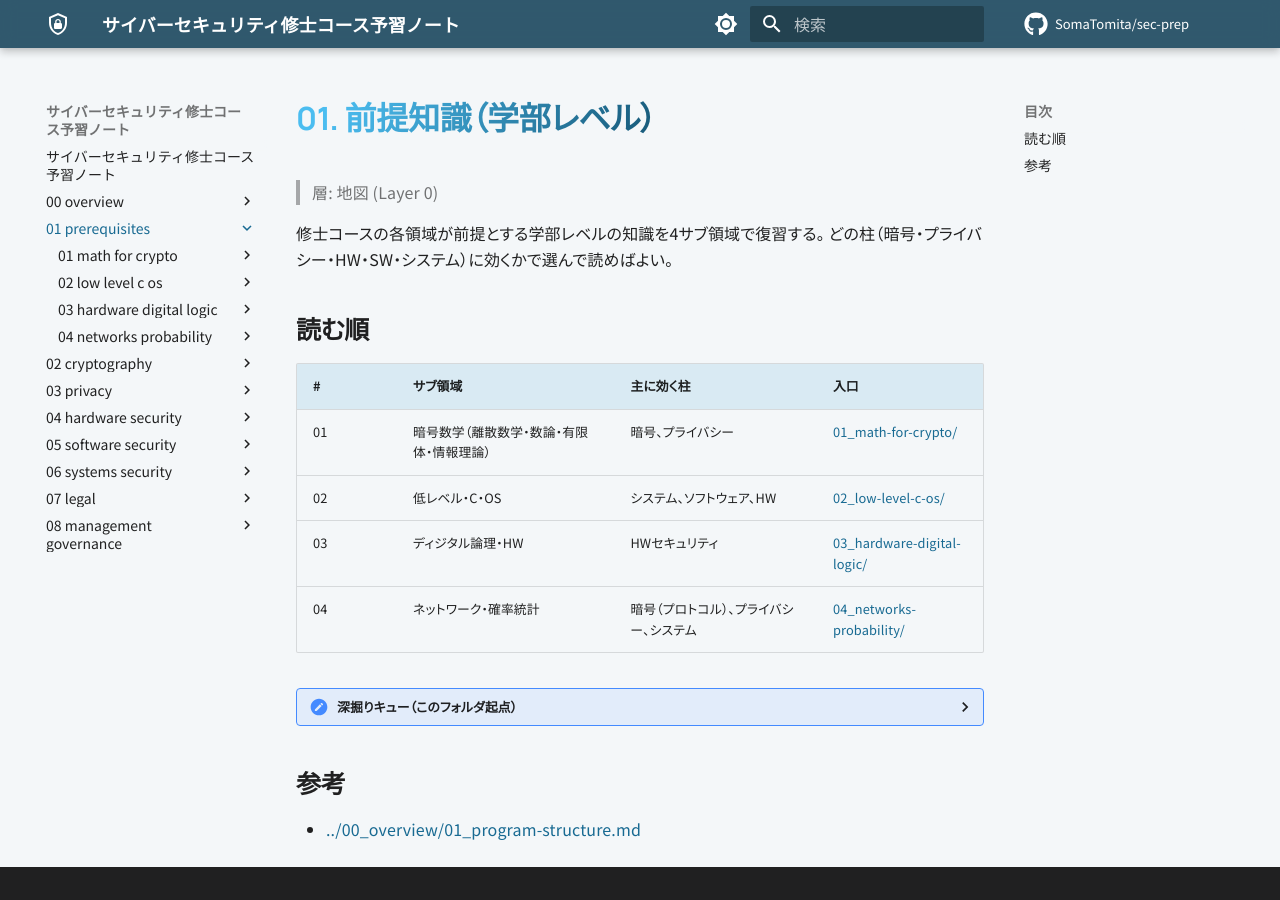
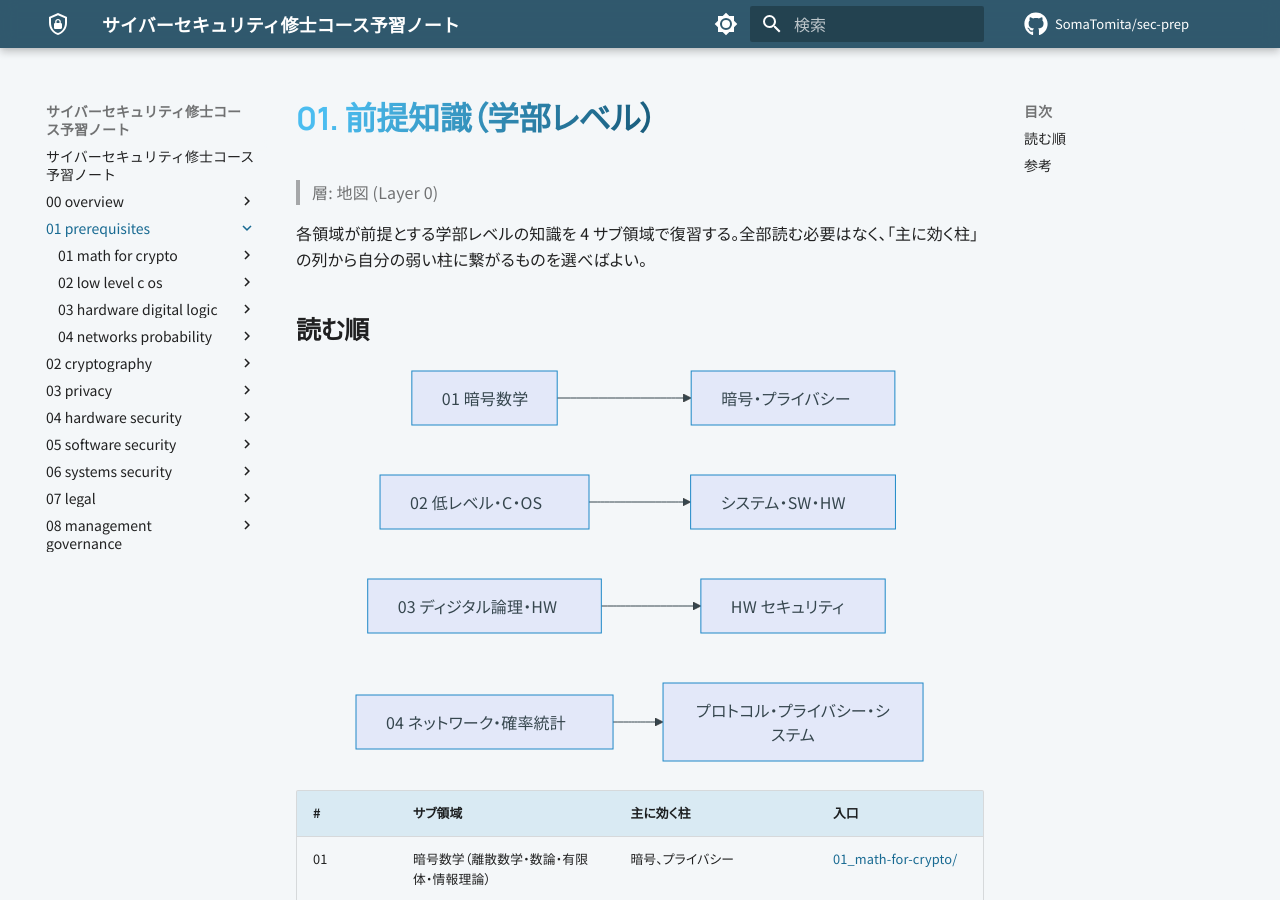
Before and after one commit to SomaTomita/sec-prep, an MkDocs documentation site: the page built from topics/01_prerequisites/index.md, in a window 1280 px wide and 900 px high. Built offline with MkDocs 1.6.1 and Material for MkDocs 9.7.7, drawn with Linux system fonts in a browser that asks for light colours; plug-ins that fetch from the network failed and are left out; comment, search, counter and statistics services are not loaded.

Commit message:
docs: apply readability pass to prerequisites index

````diff
--- a/topics/01_prerequisites/index.md
+++ b/topics/01_prerequisites/index.md
@@ -2,10 +2,17 @@
 
 > 層: 地図 (Layer 0)
 
-修士コースの各領域が前提とする学部レベルの知識を4サブ領域で復習する。
-どの柱（暗号・プライバシー・HW・SW・システム）に効くかで選んで読めばよい。
+各領域が前提とする学部レベルの知識を 4 サブ領域で復習する。全部読む必要はなく、「主に効く柱」の列から自分の弱い柱に繋がるものを選べばよい。
 
 ## 読む順
+
+```mermaid
+flowchart LR
+  M["01 暗号数学"] --> C["暗号・プライバシー"]
+  L["02 低レベル・C・OS"] --> S["システム・SW・HW"]
+  H["03 ディジタル論理・HW"] --> HW["HW セキュリティ"]
+  N["04 ネットワーク・確率統計"] --> P["プロトコル・プライバシー・システム"]
+```
 
 | # | サブ領域 | 主に効く柱 | 入口 |
 |---|---|---|---|
````
